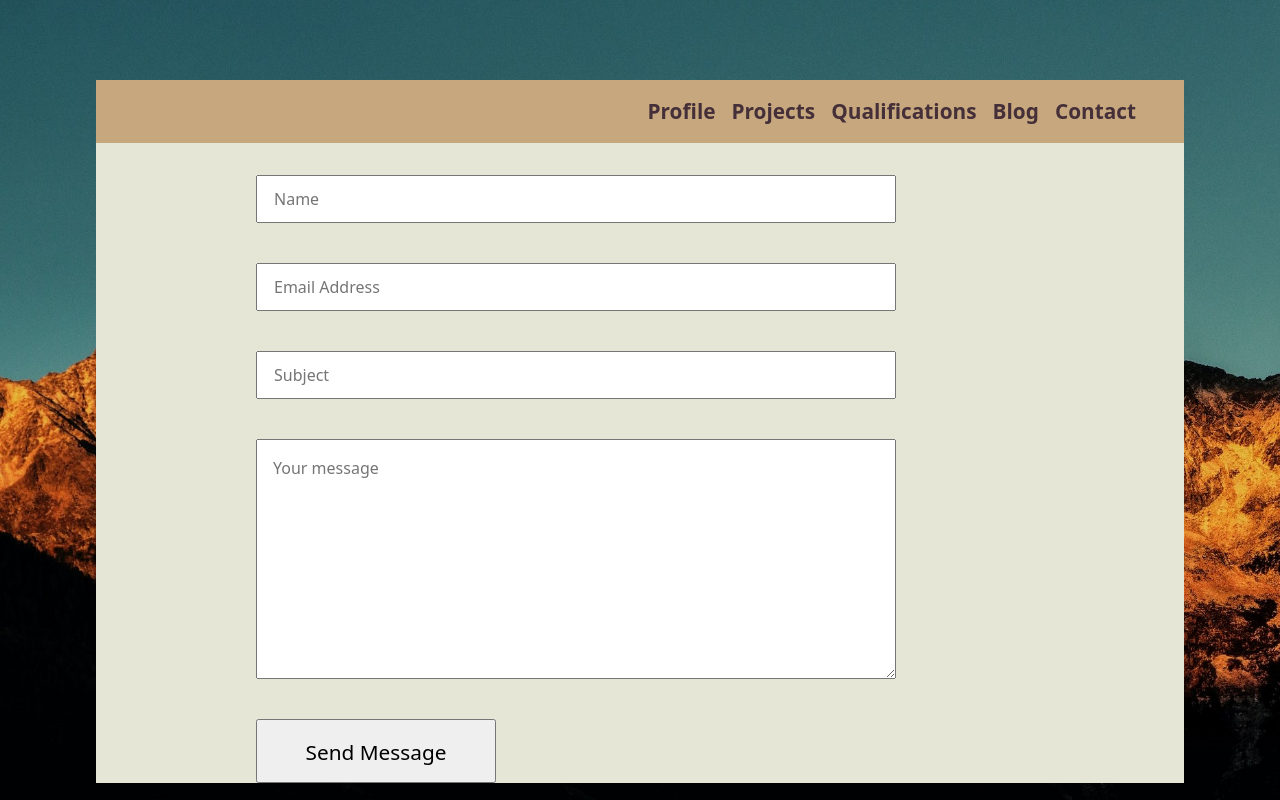
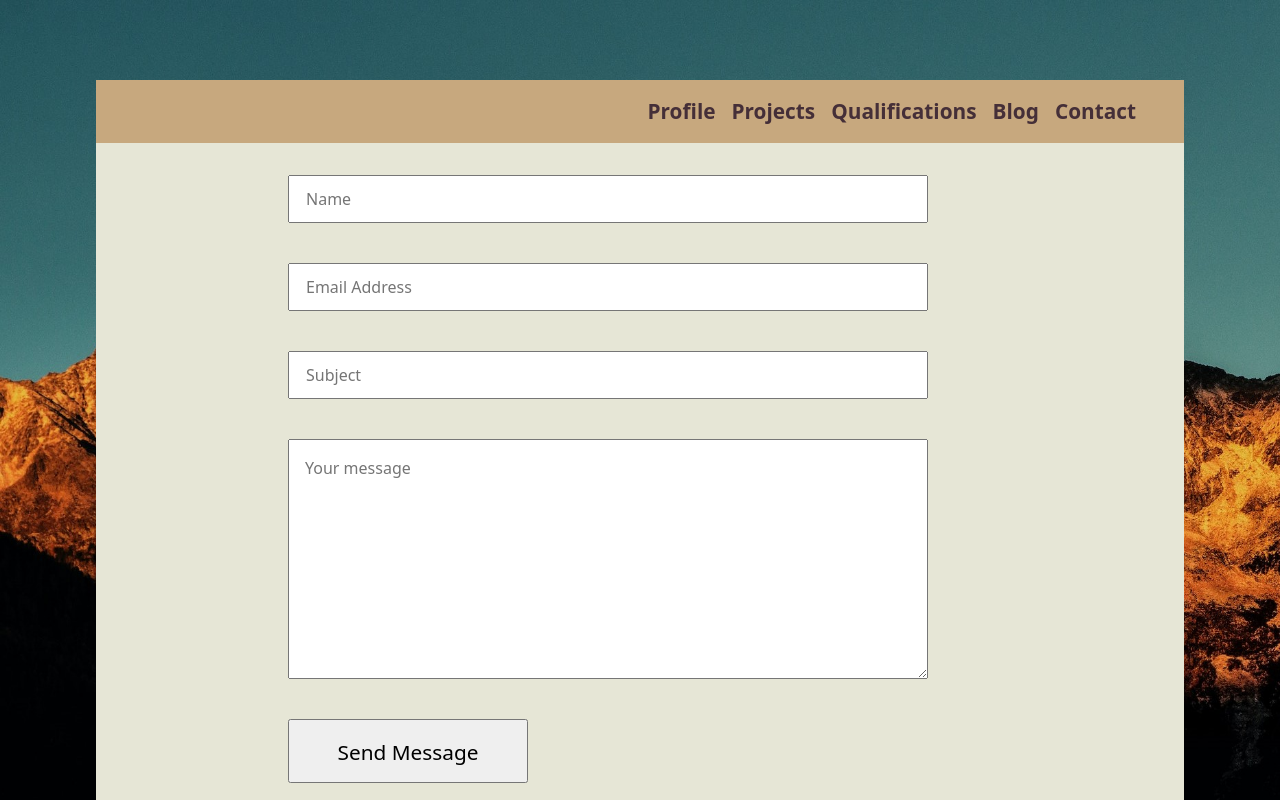
Before and after one commit to anh-8922/Anh-Dev, a React (Create React App) app: page /contact in a window 1280 px wide. Built offline with nearby package versions, Linux system fonts and the light colour scheme; no server answers.

Commit message:
fix emailjs

```diff
--- a/src/Pages/Contact.js
+++ b/src/Pages/Contact.js
@@ -26,7 +26,7 @@ export default function Contact() {
 
     return(
         <MainLayout>
-            <div>
+            <div style={{margin: '2rem'}}>
             <form ref={form}
                           onSubmit={sendEmail}
                           style={{display:'flex', flexDirection:'column', gap:'2.5rem', justifyContent:"flex-start", marginLeft:'10rem', marginTop:'2rem'}}>
```
